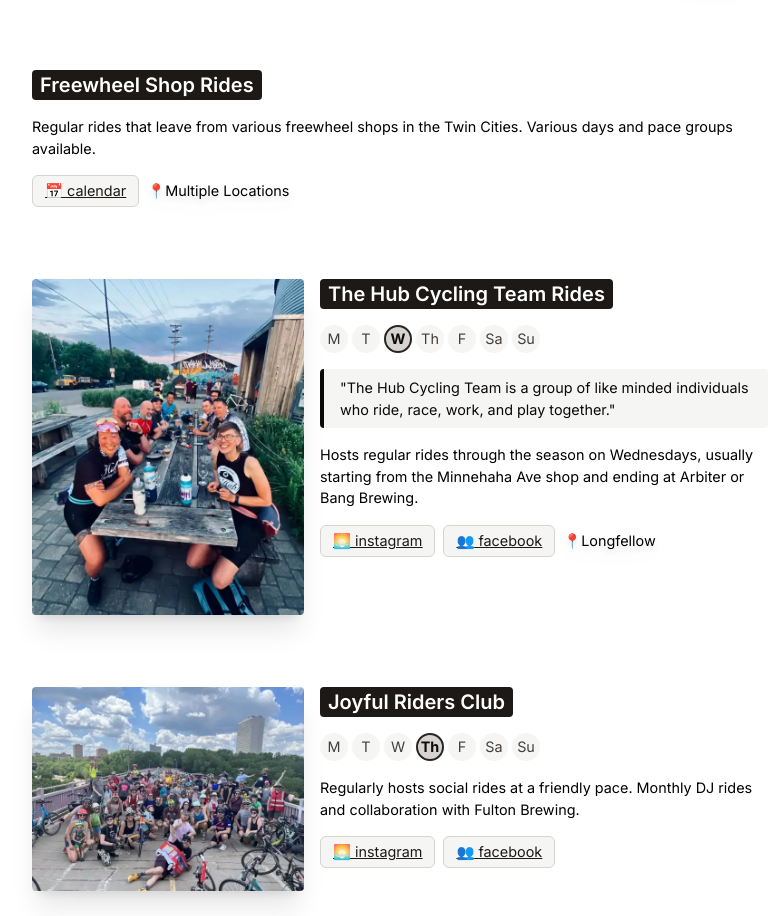
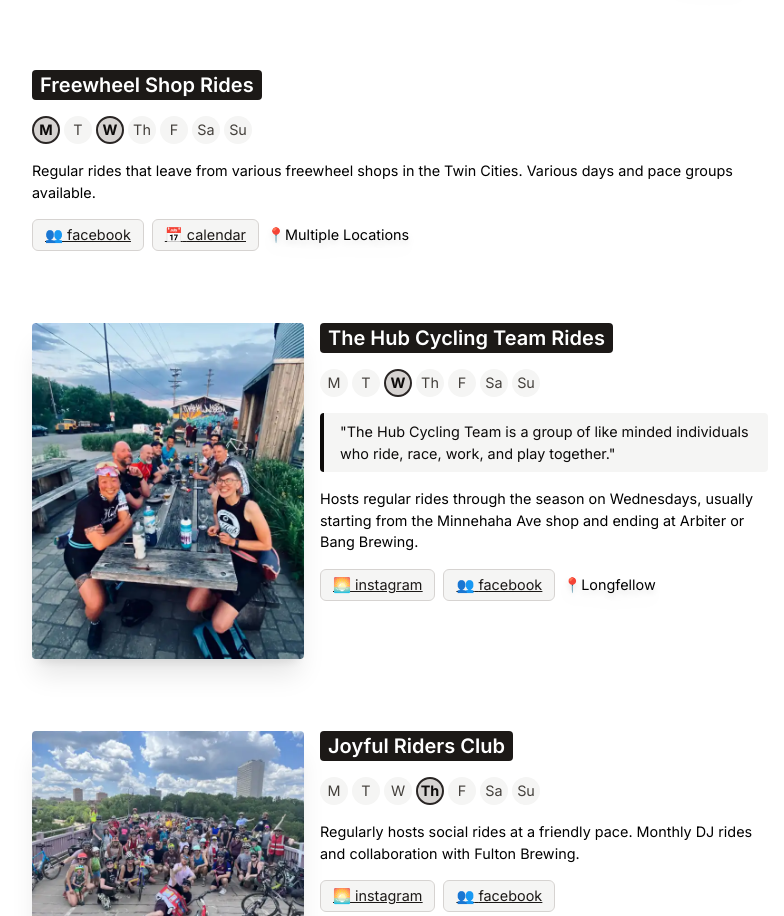
Before and after one commit to subdavis/bikegroups.org, a Next.js app: page / in a window 1280 px wide. Shown: the part 3690-4606 px from the top of the page, without its empty margins (240-1024 px from the left). Built offline with nearby package versions, Linux system fonts and the light colour scheme.

Commit message:
Update freewheel links

```diff
--- a/app/page.tsx
+++ b/app/page.tsx
@@ -92,8 +92,10 @@
       />
       <Org
         name="Freewheel Shop Rides"
-        description="Regular rides that leave from various freewheel shops in the Twin Cities.  Various days and pace groups available."
+        days={['M', 'W']}
+        description="Regular rides that leave from various freewheel shops in the Twin Cities. Various days and pace groups available."
         calendar="https://www.freewheelbike.com/about/shop-rides-pg37.htm"
+        facebook='https://www.facebook.com/FreewheelBike/events'
         location='Multiple Locations'
       />
       <Org
```
